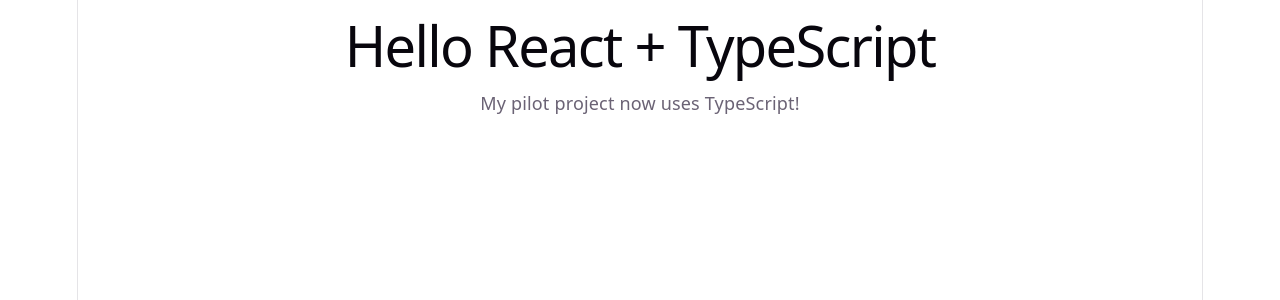
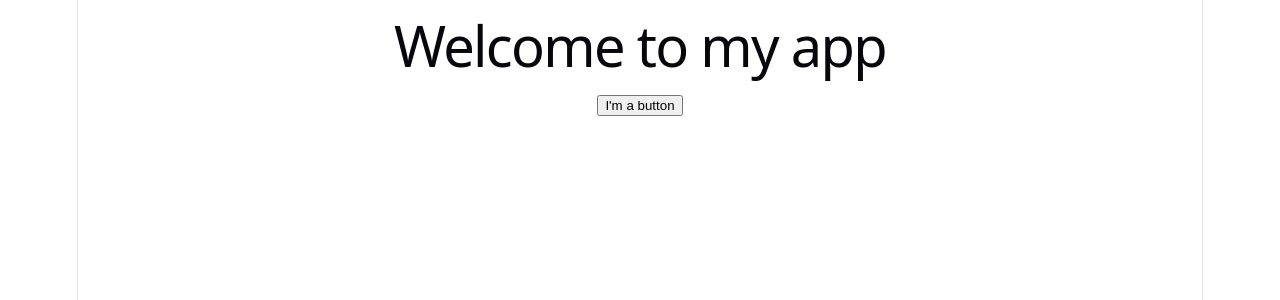
Before and after one commit to mominaarshad/react-pilot, a React (Vite) app: page / in a window 1280 px wide. Shown: the top 300 px of the page. Built offline with nearby package versions, Linux system fonts and the light colour scheme.

Commit message:
Added a button in Typescript

```diff
--- a/src/App.tsx
+++ b/src/App.tsx
@@ -1,12 +1,14 @@
-import React from "react";
+function MyButton({ title }: { title: string }) {
+  return (
+    <button>{title}</button>
+  );
+}
 
-function App(): JSX.Element {
+export default function MyApp() {
   return (
     <div>
-      <h1>Hello React + TypeScript </h1>
-      <p>My pilot project now uses TypeScript!</p>
+      <h1>Welcome to my app</h1>
+      <MyButton title="I'm a button" />
     </div>
   );
 }
-
-export default App;
```
